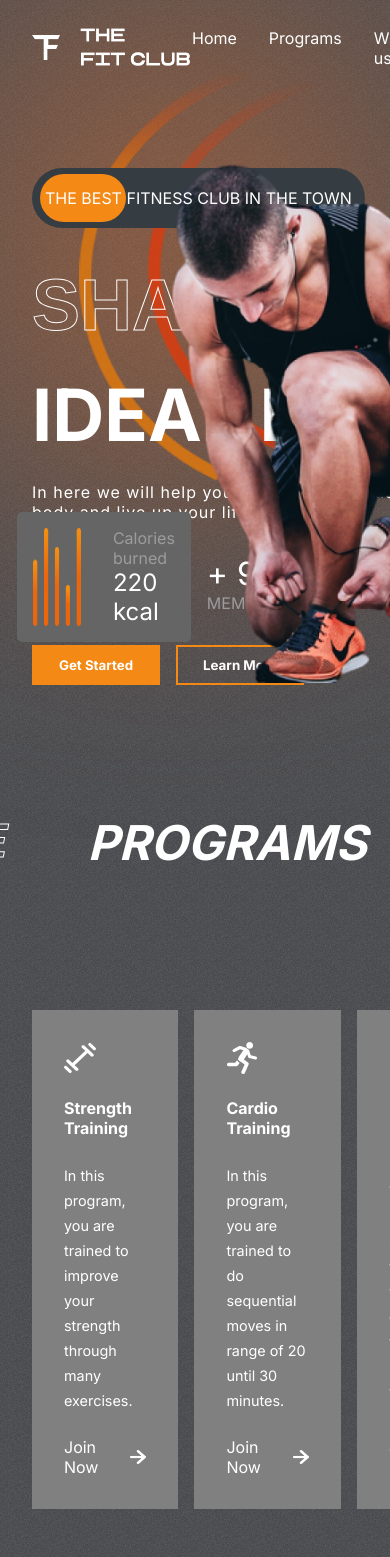
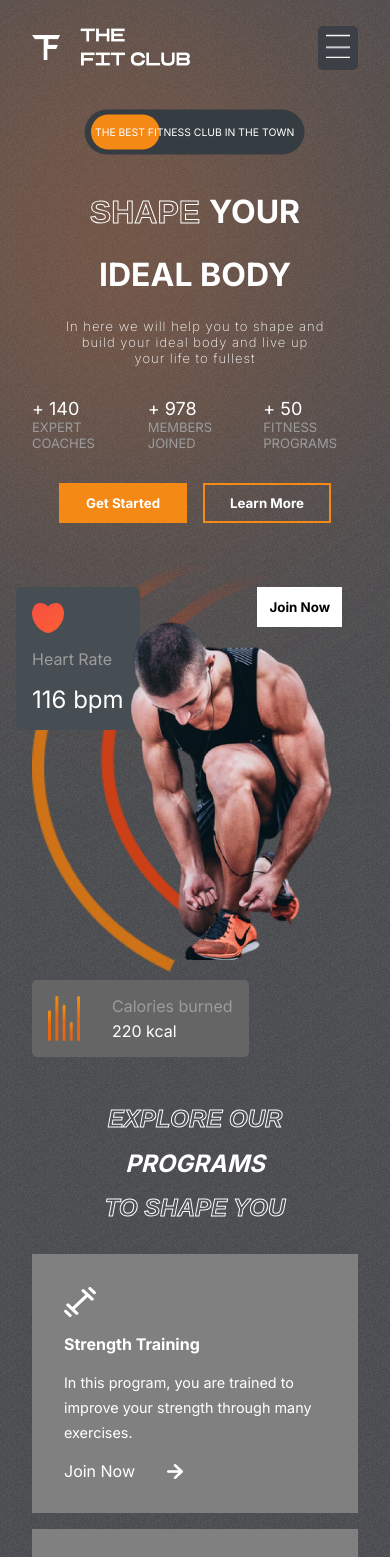
Before and after one commit to Abdullah2000Habib/React_Project05, a React (Create React App) app: page / in a window 390 px wide. Shown: the top 1557 px of the page. Built offline with nearby package versions, Linux system fonts and the light colour scheme.

Commit message:
Responsive for website

```diff
--- a/src/components/Header/Header.jsx
+++ b/src/components/Header/Header.jsx
@@ -1,18 +1,21 @@
-import React from 'react';
+import React, { useState } from 'react';
+import bars from "../../assets/bars.png";
 import logo from "../../assets/logo.png";
 import style from "./style.module.css";
 export default function Header() {
+const mobile = window.innerWidth<=768?true:false;
+const [menuOpened,setMenuOpened] =useState(false);
 return (
   <>
       <div className={style.header}>
         <img src={logo} alt="logo" className={style.logo}/>
-        <ul className={style.headerMenu}>
-          <li>Home</li>
-          <li>Programs</li>
-          <li>Why us</li>
-          <li>Plans</li>
-          <li>Testimonials</li>
-        </ul>
+        {(menuOpened === false && mobile ===true)?(<div onClick={()=>setMenuOpened(true)} style={{backgroundColor:"var(--appColor)",padding:"0.5rem",borderRadius:"5px",cursor:"pointer"}}><img src={bars} alt="" style={{width:"1.5rem",height:"1.5rem"}}/></div>):(<ul className={style.headerMenu}>
+          <li onClick={()=>setMenuOpened(false)}>Home</li>
+          <li onClick={()=>setMenuOpened(false)}>Programs</li>
+          <li onClick={()=>setMenuOpened(false)}>Why us</li>
+          <li onClick={()=>setMenuOpened(false)}>Plans</li>
+          <li onClick={()=>setMenuOpened(false)}>Testimonials</li>
+        </ul>)}
       </div>
   </>
 )
--- a/src/components/Header/style.module.css
+++ b/src/components/Header/style.module.css
@@ -24,3 +24,20 @@
     cursor: pointer;
     color: var(--orange);
 }
+
+@media screen and (max-width: 768px) {
+    .header>:nth-child(2) {
+        position: fixed;
+        right: 2rem;
+        z-index: 99;
+    }
+
+    .headerMenu {
+        flex-direction: column;
+        background-color: var(--appColor);
+        padding: 2rem;
+        margin-top: 16rem;
+    }
+
+
+}
--- a/src/components/Hero/Hero.jsx
+++ b/src/components/Hero/Hero.jsx
@@ -8,6 +8,7 @@ import Header from '../Header/Header';
 import style from "./style.module.css";
 export default function Hero() {
   const transition = {type:"spring",duration:3}
+  const mobile = window.innerWidth<=768?true:false;
 return (
   <div>
       <div className={style.hero}>
@@ -17,7 +18,7 @@ return (
           {/* The Best Ad */}
           <div className={style.theBest}>
             <motion.div
-            initial={{left:"238px"}}
+            initial={{left: mobile?"165px":"238px"}}
             whileInView={{left:"8px"}}
             transition={{...transition,type:"tween"}}
             ></motion.div>
--- a/src/components/Hero/style.module.css
+++ b/src/components/Hero/style.module.css
@@ -192,3 +192,86 @@
     height: 30rem;
     left: 0;
 }
+
+@media screen and (max-width:768px) {
+    .hero {
+        flex-direction: column;
+    }
+
+    .heroBlur {
+        width: 14rem;
+    }
+
+    .theBest {
+        margin-top: 0;
+        font-size: small;
+        align-self: center;
+        transform: scale(0.8);
+    }
+
+    .heroText {
+        font-size: xx-large;
+        align-items: center;
+        justify-content: center;
+    }
+
+    .heroText>div:nth-of-type(3) {
+        font-size: small;
+        font-weight: 200;
+        letter-spacing: 1px;
+        text-align: center;
+    }
+
+    .heroButtons {
+        justify-content: center;
+    }
+
+    .figures>div>span:nth-of-type(1) {
+        font-size: large;
+    }
+
+    .figures>div>span:nth-of-type(2) {
+        font-size: small;
+    }
+
+    .right {
+        position: relative;
+        background: none;
+    }
+
+    .heartRate {
+        left: 1rem;
+        top: 2rem;
+    }
+
+    .calories {
+        position: relative;
+        top: 5rem;
+        left: 2rem;
+    }
+
+    .calories>img {
+        width: 2rem;
+    }
+
+    .calories>div>:nth-child(2) {
+        color: white;
+        font-size: 1rem;
+    }
+
+    .heroImage {
+        position: relative;
+        width: 15rem;
+        left: 7rem;
+        top: 4rem;
+        align-self: center;
+    }
+
+    .heroImageBack {
+        width: 15rem;
+        left: 2rem;
+        top: 0;
+    }
+
+
+}
--- a/src/components/Join/style.module.css
+++ b/src/components/Join/style.module.css
@@ -55,3 +55,20 @@
     background-color: var(--orange) !important;
     color: white;
 }
+
+
+@media screen and (max-width: 768px) {
+    .join {
+        flex-direction: column;
+        gap: 1rem;
+    }
+
+    .left {
+        font-size: x-large;
+        flex-direction: column;
+    }
+
+    .right {
+        padding: 2rem;
+    }
+}
--- a/src/components/Plans/style.module.css
+++ b/src/components/Plans/style.module.css
@@ -47,3 +47,14 @@
     right: 0;
 
 }
+
+
+@media screen and (max-width: 768px) {
+    .plans {
+        flex-direction: column;
+    }
+
+    .plans>:nth-child(2) {
+        transform: none;
+    }
+}
--- a/src/components/Program/style.module.css
+++ b/src/components/Program/style.module.css
@@ -20,3 +20,19 @@
     display: flex;
     gap: 1rem;
 }
+
+@media screen and (max-width: 768px) {
+    .programsHeader {
+        flex-direction: column;
+        gap: 1rem;
+        font-size: x-large;
+        align-items: center;
+        justify-content: center;
+        margin-top: 2rem;
+    }
+
+    .programsCategories {
+        flex-direction: column;
+    }
+
+}
--- a/src/components/Reasons/style.module.css
+++ b/src/components/Reasons/style.module.css
@@ -83,3 +83,33 @@
 .partners>img {
     width: 2.5rem;
 }
+
+@media screen and (max-width: 768px) {
+    .reasons {
+        flex-direction: column;
+    }
+
+    .left {
+        grid-auto-rows: auto;
+        overflow: hidden;
+    }
+
+    .left>:nth-child(1) {
+        width: 7rem;
+        height: 17rem;
+    }
+
+    .left>:nth-child(2) {
+        width: 15rem;
+        height: 10rem;
+    }
+
+    .left>:nth-child(3) {
+        width: 7rem;
+    }
+
+    .left>:nth-child(4) {
+        width: 7rem;
+        height: 6rem;
+    }
+}
--- a/src/components/Testimonials/style.module.css
+++ b/src/components/Testimonials/style.module.css
@@ -78,3 +78,43 @@
     width: 1.5rem;
     cursor: pointer;
 }
+
+@media screen and (max-width: 768px) {
+    .testimonials {
+        flex-direction: column;
+    }
+
+
+    .left>:nth-child(2),
+    .left>:nth-child(3) {
+        font-size: xx-large;
+    }
+
+    .right {
+        display: flex;
+        flex-direction: column;
+        align-items: center;
+        justify-content: center;
+        gap: 2rem;
+    }
+
+    .right>div {
+        position: relative;
+        display: none;
+    }
+
+    .right>img {
+        top: 0;
+        right: 0;
+        position: relative;
+        align-self: center;
+    }
+
+    .right>:last-child {
+        display: block;
+        bottom: 0;
+        left: 0;
+        display: flex;
+    }
+
+}
```
